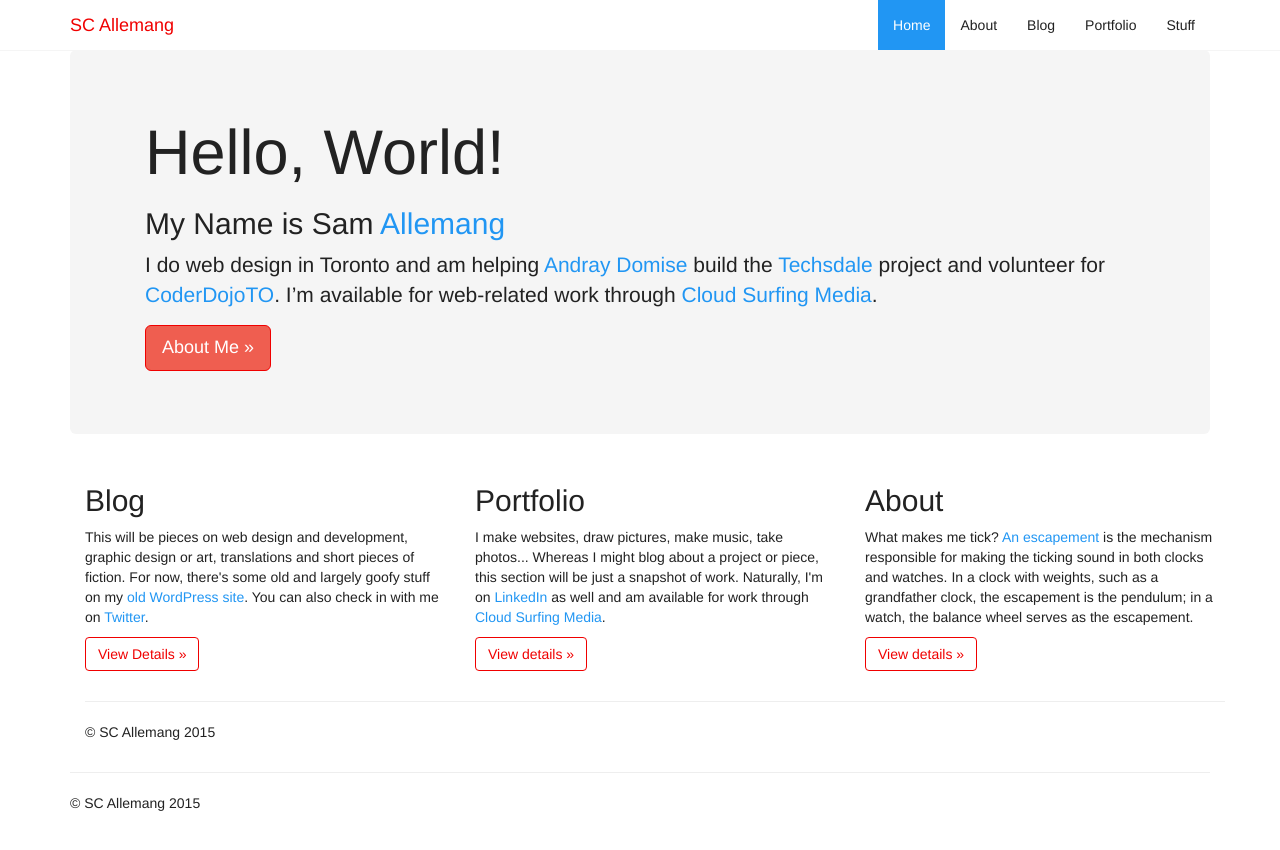
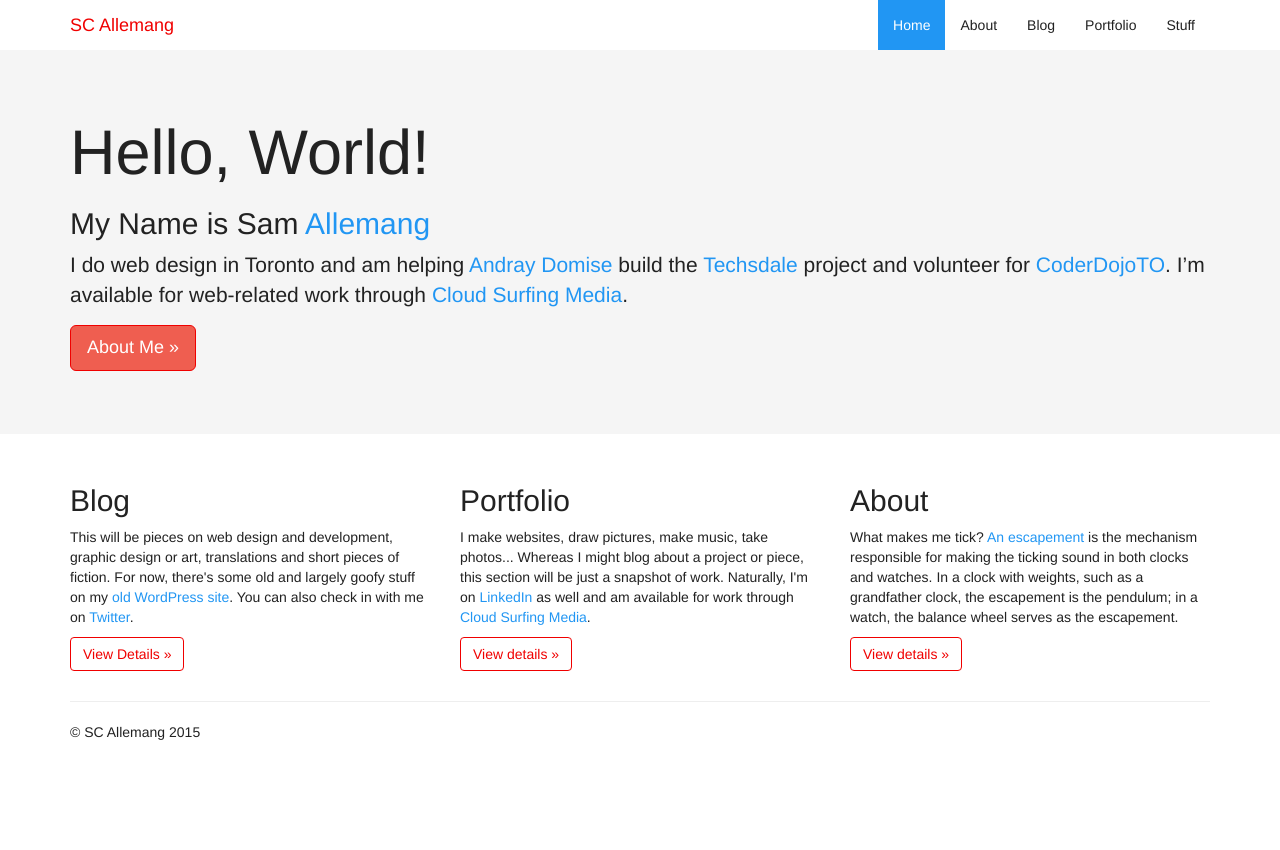
Before and after one commit to scallemang/-OLD_scallemang.github.io, a Jekyll site: the page built from index.md, in a window 1280 px wide. Shown: the top 850 px of the page. Built offline with Jekyll 4.4.1, drawn with Linux system fonts in a browser that asks for light colours; nearby versions of some CDN libraries.

Commit message:
Fixed layout bug.

```diff
--- a/_layouts/default.html
+++ b/_layouts/default.html
@@ -3,6 +3,6 @@
   {% include head.html %}
   <body{% if page.class %} class="{{ page.class }}"{% endif %}>
     {% include header.html %}
-    {% if page.layout == "home" %}<div class="container">{% endif %}
+    {% if page.class != "home" %}<div class="container">{% endif %}
       {{ content }}
-      {% if page.layout == "home" %}{% include footer.html %}{% endif %}
+      {% if page.class != "home" %}{% include footer.html %}{% endif %}
```
